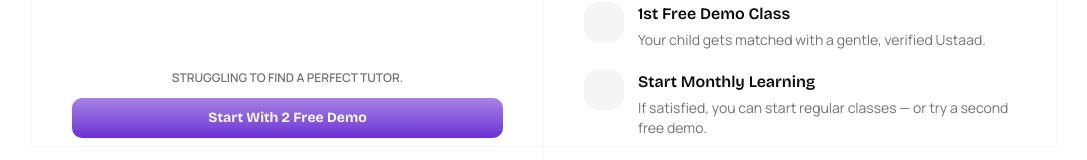
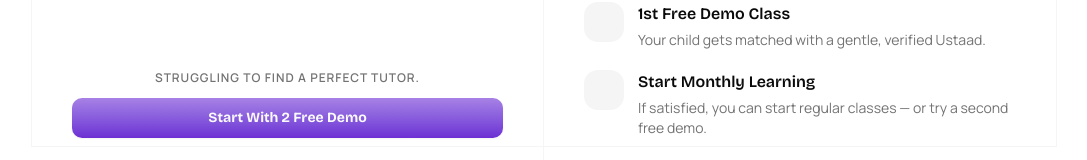
Before and after one commit to aumirza/madrasa-landing, a Next.js app: page / in a window 1280 px wide. Shown: the part 659-819 px from the top of the page, without its empty margins (96-1183 px from the left). Built offline with nearby package versions, Linux system fonts and the light colour scheme.

Commit message:
fix: add letter-spacing to button caption in HowItWorksSection

```diff
--- a/src/components/HowItWorksSection.tsx
+++ b/src/components/HowItWorksSection.tsx
@@ -52,7 +52,7 @@ export function HowItWorksSection() {
         <div className="flex h-full flex-col gap-5 md:hidden">{steps}</div>
         {/* Bottom:  Button with caption */}
         <div className="flex flex-col items-center space-y-3">
-          <p className="font-manrope font-semibold text-subheading text-xs uppercase">
+          <p className="font-manrope font-semibold text-subheading text-xs uppercase tracking-[.08em]">
             Struggling to find a perfect tutor.
           </p>
           <Button
```
